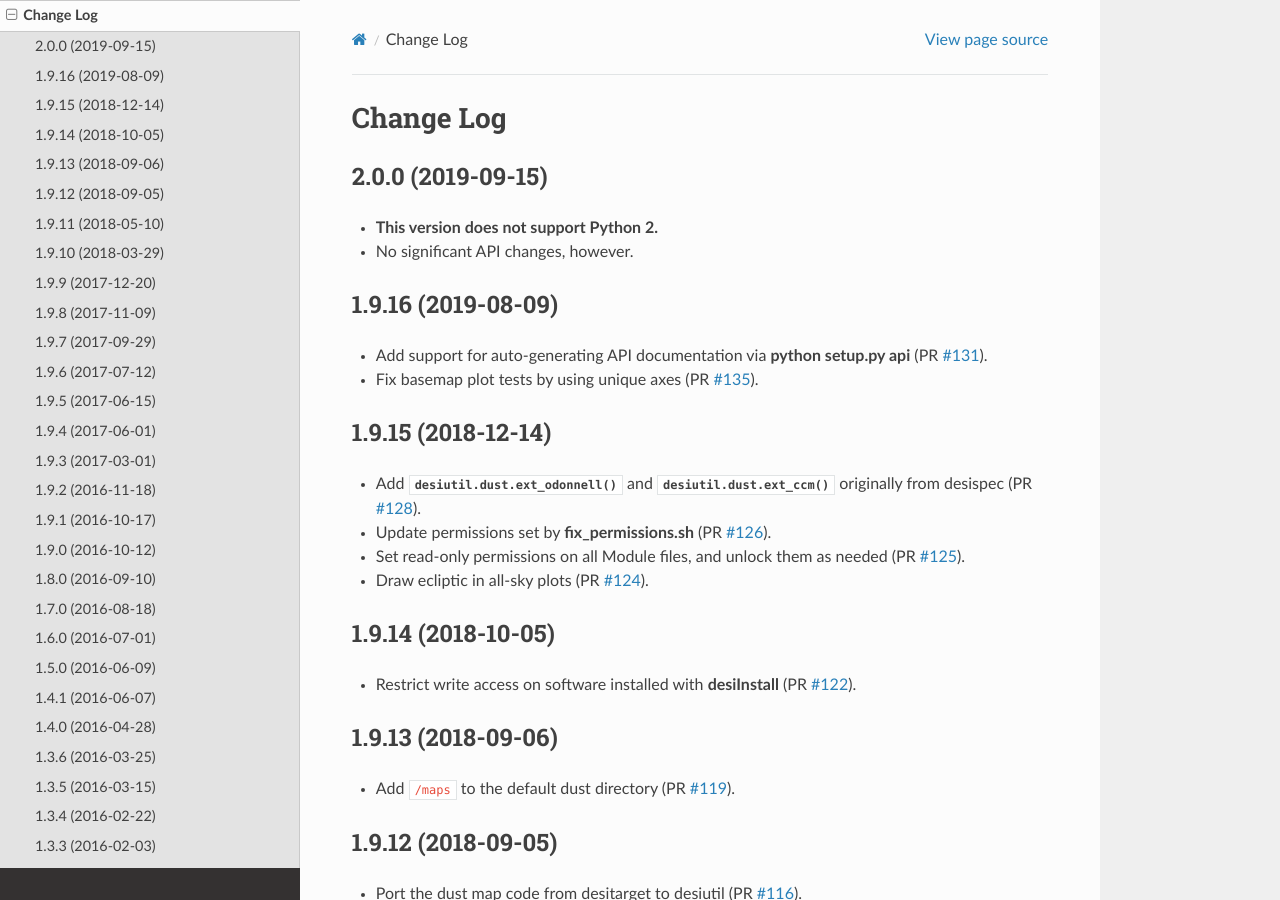
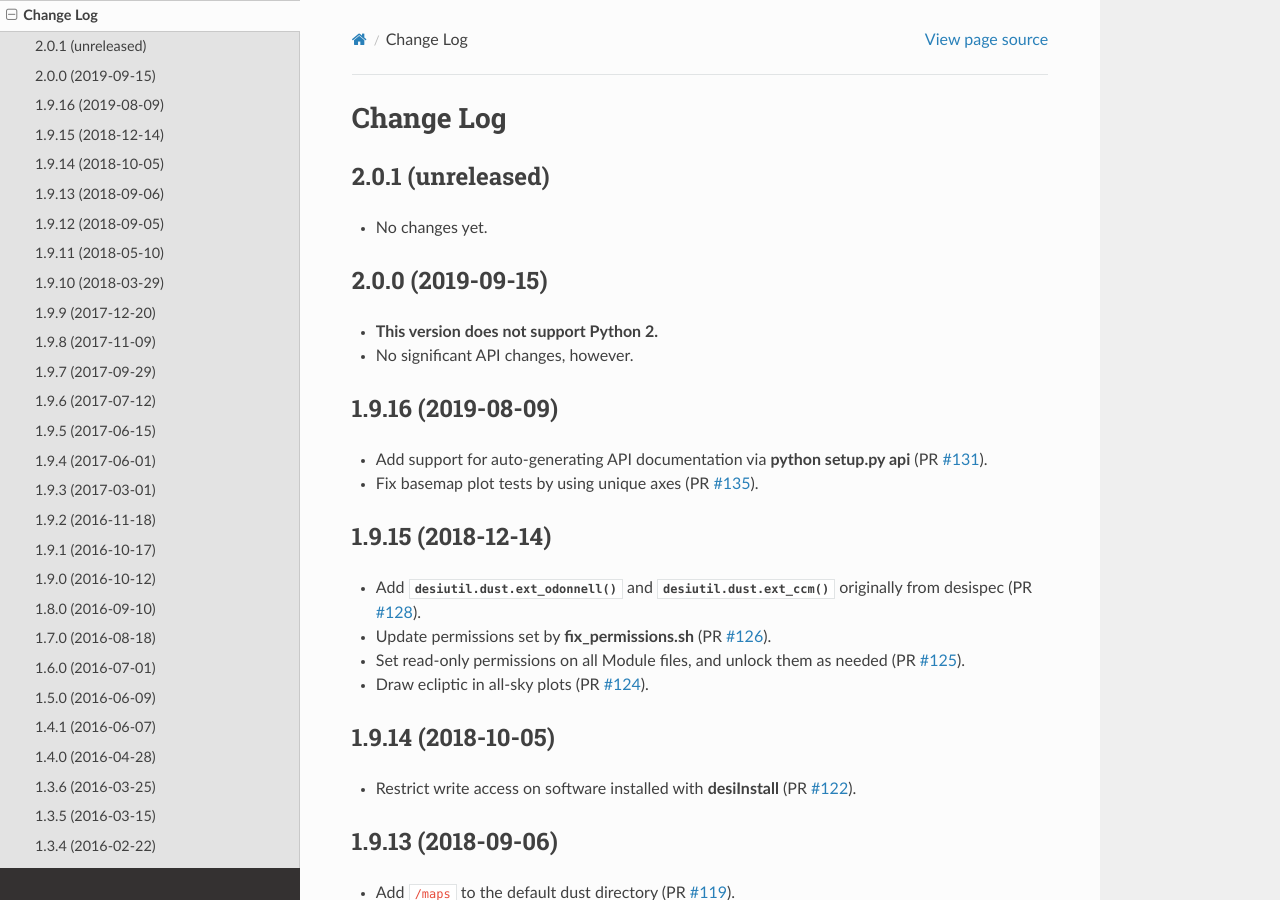
Before and after one commit to desihub/desiutil, a Sphinx documentation site: the page built from doc/changes.rst, in a window 1280 px wide and 900 px high. Built offline with Sphinx 7.4.7 and the Read the Docs theme 2.0.0, drawn with Linux system fonts in a browser that asks for light colours.

Commit message:
bump version after tag

```diff
--- a/doc/changes.rst
+++ b/doc/changes.rst
@@ -1,6 +1,11 @@
 ==========
 Change Log
 ==========
+
+2.0.1 (unreleased)
+------------------
+
+* No changes yet.
 
 2.0.0 (2019-09-15)
 ------------------
--- a/py/desiutil/_version.py
+++ b/py/desiutil/_version.py
@@ -1 +1 @@
-__version__ = '2.0.0'
+__version__ = '2.0.0.dev748'
```
